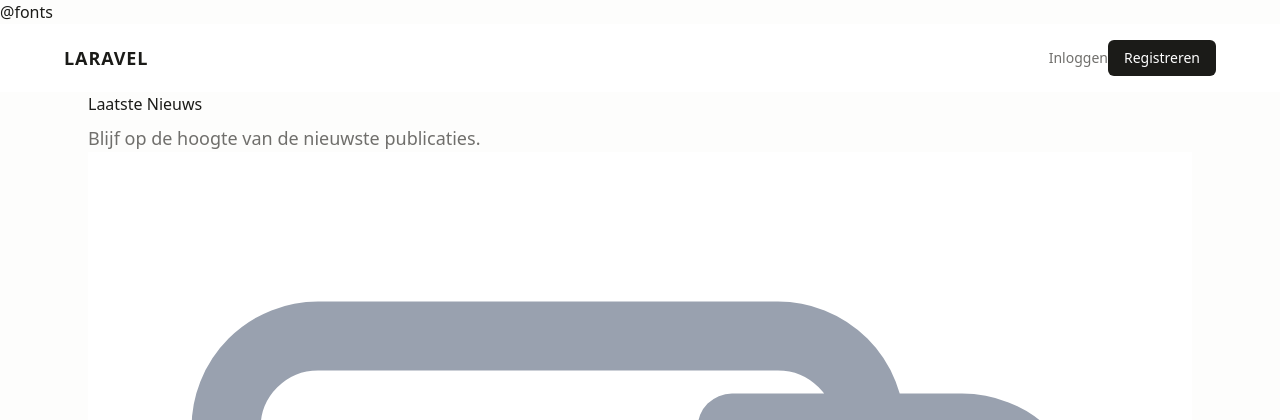
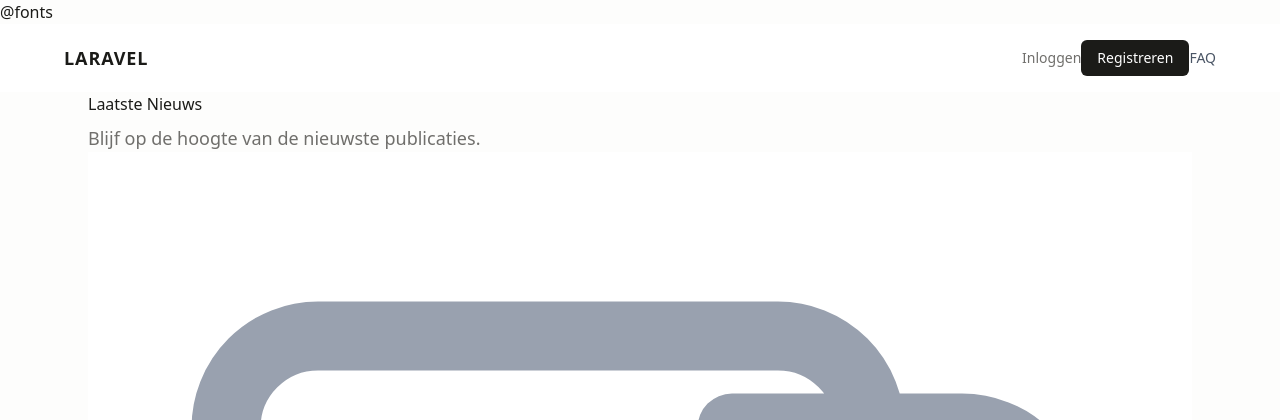
Before and after one commit to Ashur4maru/Backend-2026, a Laravel app: page / in a window 1280 px wide. Shown: the top 420 px of the page. Run offline with Laravel 12, Linux system fonts and the light colour scheme; data that the repository does not hold is empty.

Commit message:
knop bij de home page bij gezet

```diff
--- a/resources/views/faq.blade.php
+++ b/resources/views/faq.blade.php
@@ -1,4 +1,4 @@
-<x-app-layout>
+<x-guest-layout>
     <x-slot name="header">
         <h2 class="font-semibold text-xl text-gray-800 leading-tight">
             {{ __('Veelgestelde Vragen (FAQ)') }}
@@ -82,4 +82,4 @@
 
         </div>
     </div>
-</x-app-layout>
+</x-guest-layout>
--- a/resources/views/welcome.blade.php
+++ b/resources/views/welcome.blade.php
@@ -44,6 +44,10 @@
                             @endif
                         @endauth
                     @endif
+
+                    <a href="{{ route('faq') }}" class="text-sm font-medium text-gray-600 hover:text-gray-900 transition">
+                        FAQ
+                    </a>
                 </div>
             </div>
         </nav>
```
